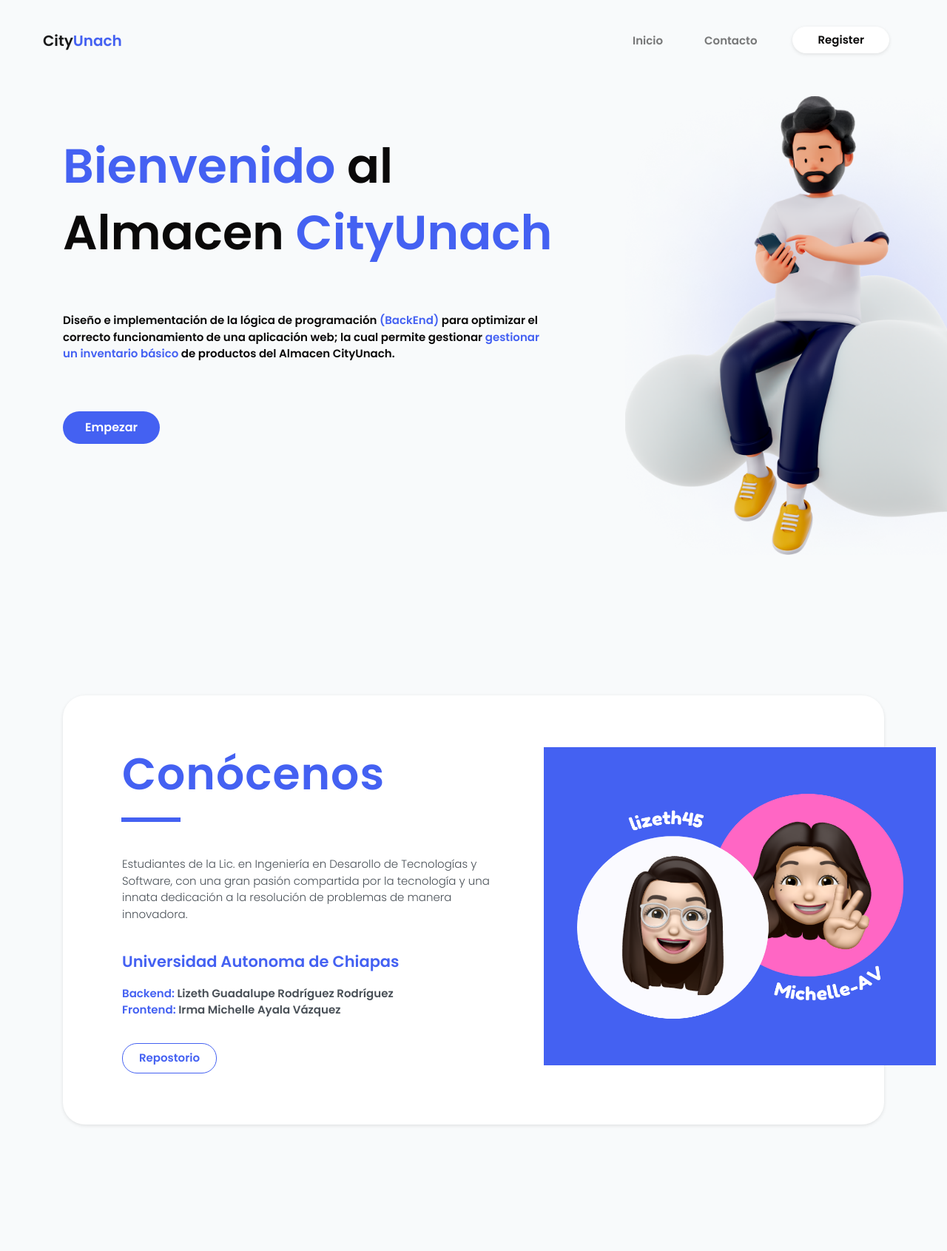
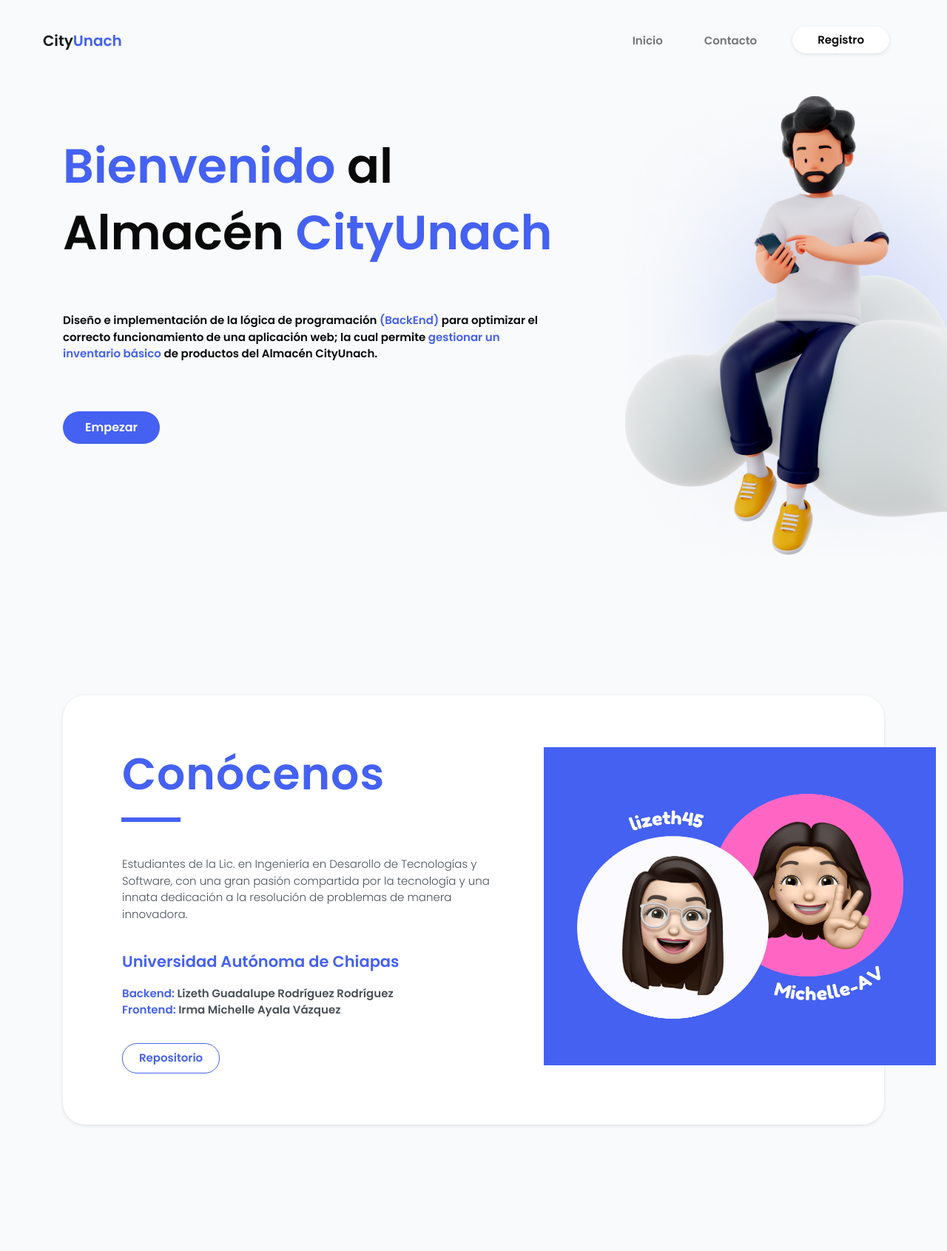
Before and after one commit to lizeth45/Inventario_Almacen, a PHP site: page / in a window 1280 px wide; the page is wider, and only the part inside the window is pictured. Shown: the top 1691 px of that part at 74% size. Run offline with PHP 8.4, Linux system fonts and the light colour scheme; some libraries are stand-ins or nearby versions.

Commit message:
fix
Corrección ortográfica en index
Corrección nombre de tabla usuario en valirdar.php
Corrección orden de echo en insertUser.php

```diff
--- a/appweb/controller/insertUser.php
+++ b/appweb/controller/insertUser.php
@@ -13,12 +13,11 @@
         $result = mysqli_query($link,$sql);
 
         if($result){
-            echo json_encode(array('success' => 1));
             //Inicia la sesion
             session_start();
             $_SESSION['login'] = "true";
             $_SESSION['nomusuario'] = $nombre . " " . $appat;
-
+            echo json_encode(array('success' => 1));
         }else{
 			echo json_encode(array('success' => 0)); //Esto se envia al success del ajax js
 			//http_response_code(500); // Código de error 500: Internal Server Error --> al error del ajax (no esta en uso)
--- a/appweb/controller/validar.php
+++ b/appweb/controller/validar.php
@@ -6,7 +6,7 @@
 		$nomUser = $_GET['loginUsername'];
 		$userPass = $_GET['loginPassword'];
 
-		$sql="SELECT COUNT(*), nombre, ap_pat FROM USUARIOS WHERE nom_usr ='$nomUser' and pass ='$userPass'";
+		$sql="SELECT COUNT(*), nombre, ap_pat FROM usuarios WHERE nom_usr ='$nomUser' and pass ='$userPass'";
 		$result = mysqli_query($link,$sql);
 
 		$respuesta = 0;
--- a/appweb/index.php
+++ b/appweb/index.php
@@ -42,7 +42,7 @@
                                 <a class="nav-link" href="#signIn">Sign in</a>
                             </li> -->
                             <li class="nav-item">
-                                <a class="btn-navbar" href="#signUp">Register</a>
+                                <a class="btn-navbar" href="#signUp">Registro</a>
                             </li>
                         </ul>
                     </div>
@@ -57,14 +57,14 @@
                             <div class="col-lg-8 col-md-4"> <!-- Inicio Columna titulo-->
 
                                 <div class="box-container"> <!-- Inicio Contenedor texto + parrafo -->
-                                    <h1 class="home-heading"> <span class="home-span">Bienvenido</span> al Almacen <span class="home-span">CityUnach</span></h1>
+                                    <h1 class="home-heading"> <span class="home-span">Bienvenido</span> al Almacén <span class="home-span">CityUnach</span></h1>
                                     <br>
                                     <div class="row"> <!--Inicio fila-->
                                         <div class="col-lg-11 col-md-5"> <!--Inicio columna-->
                                             <p class="home-para">
                                                 Diseño e implementación de la lógica de programación <span class="para-span">(BackEnd)</span>
-                                                para optimizar el correcto funcionamiento de una aplicación web; la cual permite gestionar <span class="para-span">gestionar un inventario básico</span>
-                                                de productos del Almacen CityUnach.
+                                                para optimizar el correcto funcionamiento de una aplicación web; la cual permite <span class="para-span">gestionar un inventario básico</span>
+                                                de productos del Almacén CityUnach.
                                             </p>
                                         </div> <!--Final columna-->
                                     </div> <!--Final fila-->
@@ -107,10 +107,10 @@
                                         con una gran pasión compartida por la tecnología y una innata dedicación a la resolución de problemas de manera innovadora.
                                     </p>
                                     <div class="parafros">
-                                        <h5 class="para-about-text"> Universidad Autonoma de Chiapas</h5>
+                                        <h5 class="para-about-text"> Universidad Autónoma de Chiapas</h5>
                                         <p class="about-nombres"> <span class="puesto">Backend: </span>Lizeth Guadalupe Rodríguez Rodríguez</p>
                                         <p class="about-nombres"> <span class="puesto">Frontend: </span>Irma Michelle Ayala Vázquez</p>
-                                        <a href="https://github.com/lizeth45/Inventario_Almacen" class="link-repo">Repostorio</a>
+                                        <a href="https://github.com/lizeth45/Inventario_Almacen" class="link-repo">Repositorio</a>
                                     </div>
                                 </div>
                             </div> <!--final content-about -->
```
